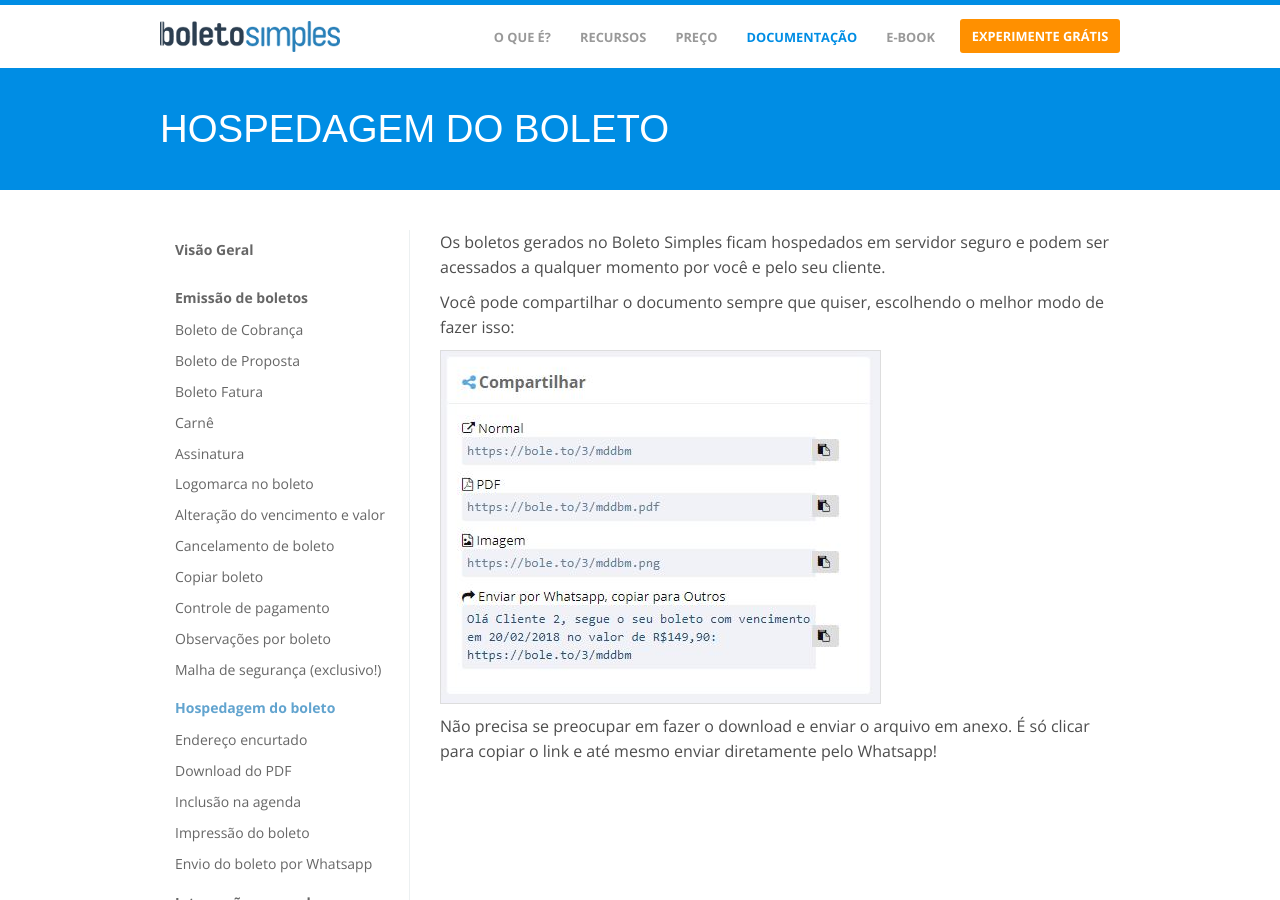
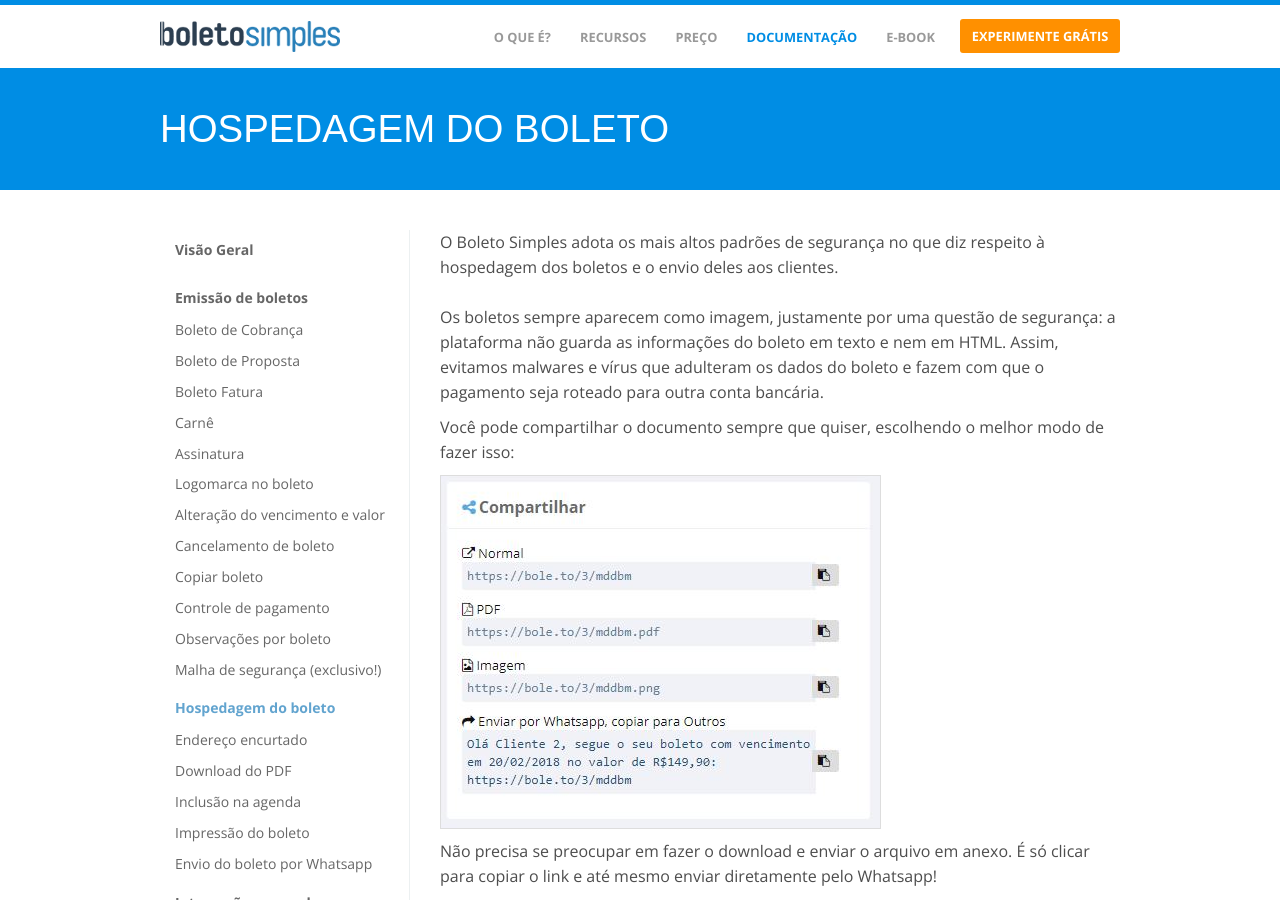
Before and after one commit to BoletoSimples/boletosimples-features, a Jekyll site: the page built from hospedagem-do-boleto.markdown, in a window 1280 px wide and 900 px high. Built offline with Jekyll 4.4.1, drawn with Linux system fonts in a browser that asks for light colours.

Commit message:
Updated Hospedagem Do Boleto

```diff
--- a/hospedagem-do-boleto.markdown
+++ b/hospedagem-do-boleto.markdown
@@ -4,7 +4,9 @@
 position: 2
 ---
 
-Os boletos gerados no Boleto Simples ficam hospedados em servidor seguro e podem ser acessados a qualquer momento por você e pelo seu cliente.
+O Boleto Simples adota os mais altos padrões de segurança no que diz respeito à hospedagem dos boletos e o envio deles aos clientes.\
+\
+Os boletos sempre aparecem como imagem, justamente por uma questão de segurança: a plataforma não guarda as informações do boleto em texto e nem em HTML. Assim, evitamos malwares e vírus que adulteram os dados do boleto e fazem com que o pagamento seja roteado para outra conta bancária.
 
 Você pode compartilhar o documento sempre que quiser, escolhendo o melhor modo de fazer isso:
 
```
